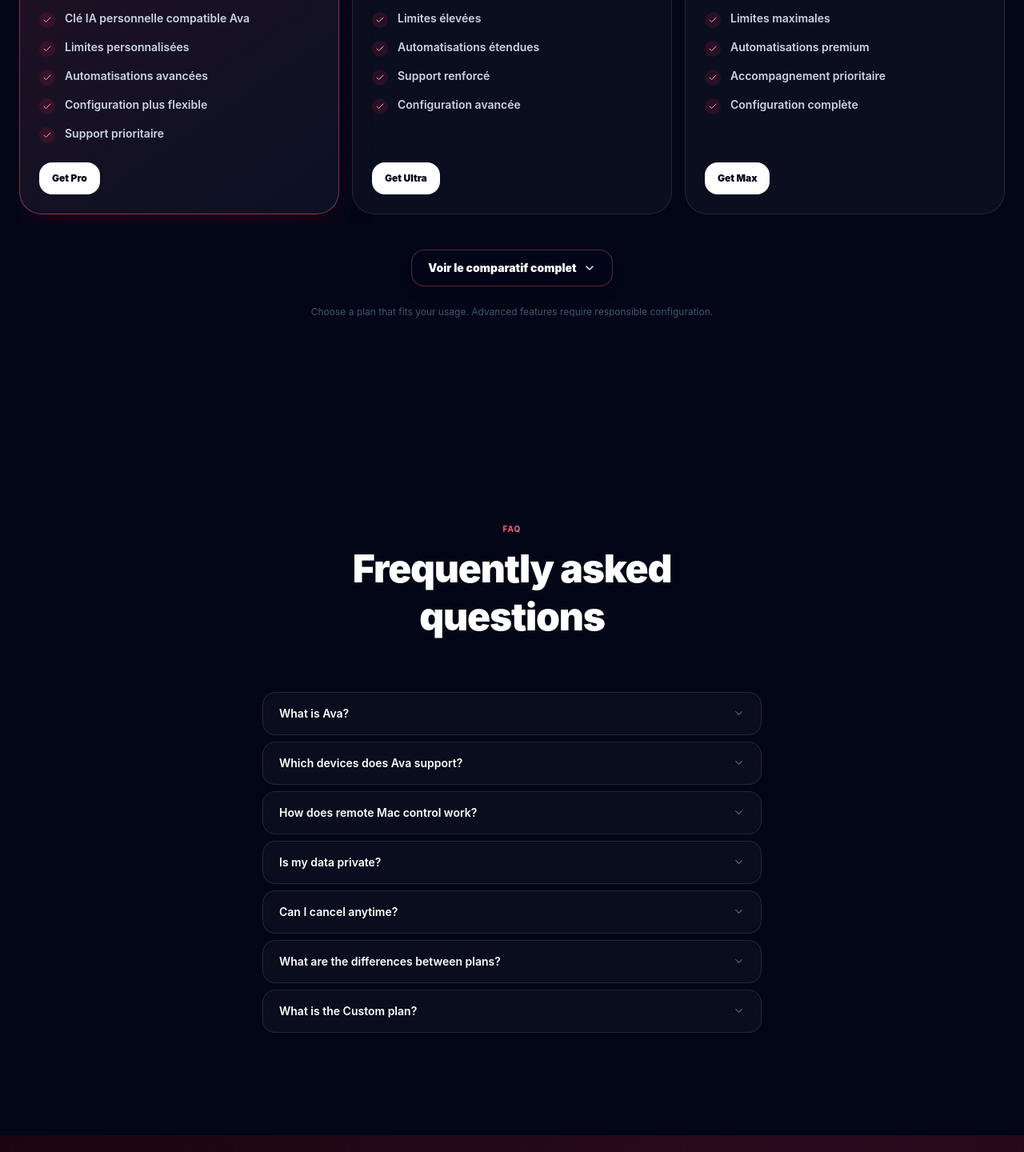
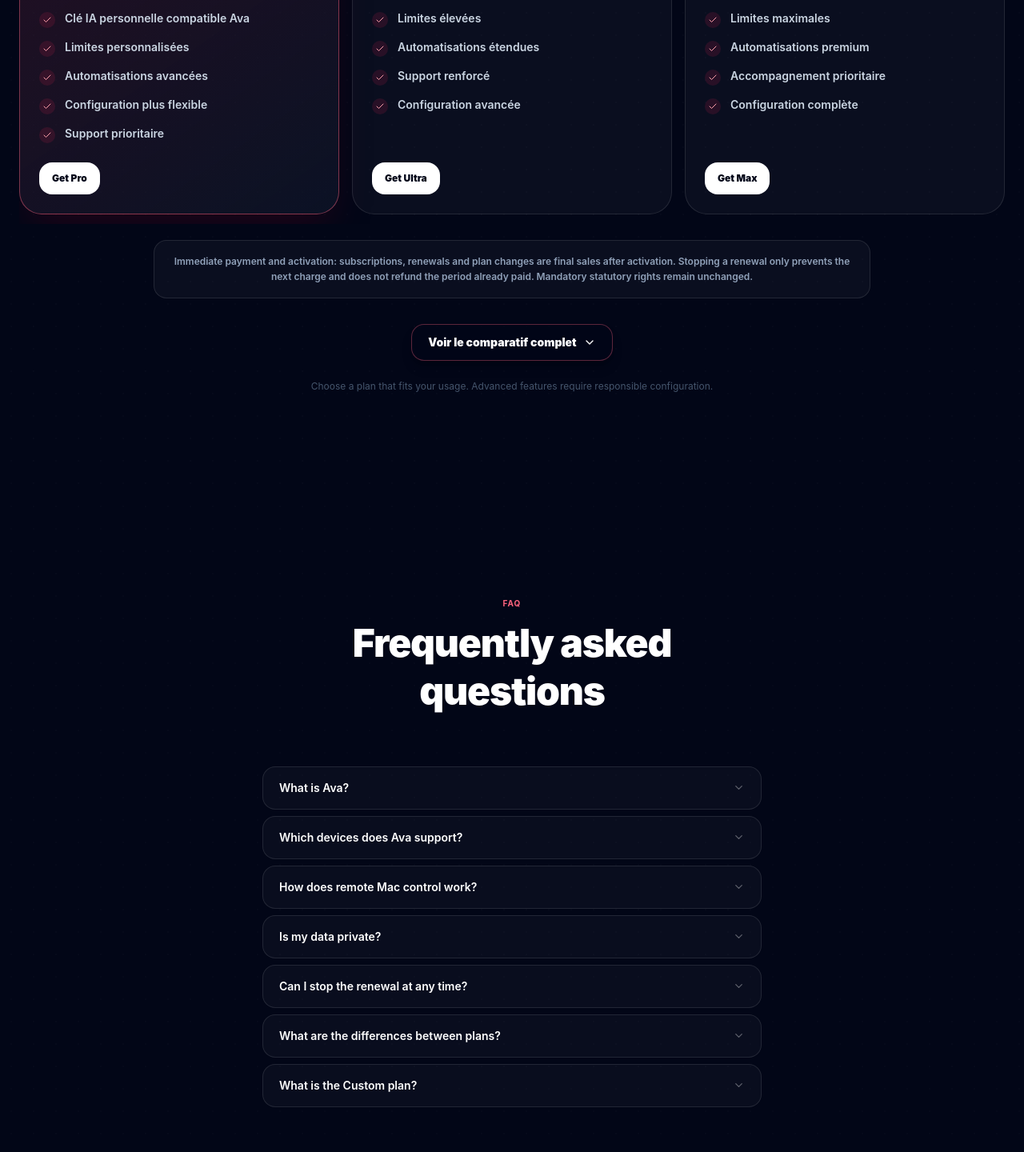
Before and after one commit to stayelles/ava-web, a Next.js app: page / in a window 1280 px wide. Shown: the part 5428-6868 px from the top of the page at 80% size. Built offline with nearby package versions, Linux system fonts and the light colour scheme.

Commit message:
fix: show final-sale terms on pricing

```diff
--- a/app/page.tsx
+++ b/app/page.tsx
@@ -964,6 +964,18 @@
           </div>
         </FadeUp>
 
+        <FadeUp delay={0.16}>
+          <p className="mx-auto mt-5 max-w-4xl rounded-2xl border border-white/10 bg-white/[0.035] px-5 py-4 text-center text-xs font-semibold leading-relaxed text-slate-400">
+            {tl({
+              fr: 'Paiement et activation immédiate : les abonnements, renouvellements et changements de formule sont des ventes finales après activation. Arrêter un renouvellement empêche uniquement le prochain prélèvement et ne rembourse pas la période déjà payée. Les droits impératifs applicables restent inchangés.',
+              en: 'Immediate payment and activation: subscriptions, renewals and plan changes are final sales after activation. Stopping a renewal only prevents the next charge and does not refund the period already paid. Mandatory statutory rights remain unchanged.',
+              de: 'Sofortige Zahlung und Aktivierung: Abonnements, Verlängerungen und Planwechsel sind nach der Aktivierung endgültige Verkäufe. Das Stoppen einer Verlängerung verhindert nur die nächste Abbuchung und erstattet den bereits bezahlten Zeitraum nicht. Zwingende gesetzliche Rechte bleiben unberührt.',
+              tr: 'Anında ödeme ve aktivasyon: abonelikler, yenilemeler ve plan değişiklikleri aktivasyondan sonra kesin satıştır. Yenilemeyi durdurmak yalnızca bir sonraki ödemeyi engeller ve ödenmiş dönemi iade etmez. Zorunlu yasal haklar saklıdır.',
+              es: 'Pago y activación inmediatos: las suscripciones, renovaciones y cambios de plan son ventas finales tras la activación. Detener una renovación solo evita el próximo cobro y no reembolsa el período ya pagado. Los derechos legales obligatorios permanecen vigentes.',
+            })}
+          </p>
+        </FadeUp>
+
         <FadeUp delay={0.22}>
           <div className="mt-8 space-y-5">
             <button
--- a/lib/landing-translations.ts
+++ b/lib/landing-translations.ts
@@ -256,13 +256,13 @@
         } as TL,
       },
       {
-        q: { en: 'Can I cancel anytime?', fr: 'Puis-je annuler à tout moment ?', de: 'Kann ich jederzeit kündigen?', tr: 'İstediğim zaman iptal edebilir miyim?', es: '¿Puedo cancelar cuando quiera?' } as TL,
+        q: { en: 'Can I stop the renewal at any time?', fr: 'Puis-je arrêter le renouvellement à tout moment ?', de: 'Kann ich die Verlängerung jederzeit stoppen?', tr: 'Yenilemeyi istediğim zaman durdurabilir miyim?', es: '¿Puedo detener la renovación cuando quiera?' } as TL,
         a: {
-          en: 'Yes. Subscriptions are monthly and can be managed from your Ava account or by contacting support.',
-          fr: 'Oui. Les abonnements sont mensuels et peuvent être gérés depuis votre compte Ava ou via le support.',
-          de: 'Ja. Abonnements sind monatlich und können über Ihr Ava-Konto oder den Support verwaltet werden.',
-          tr: 'Evet. Abonelikler aylıktır ve Ava hesabınızdan ya da destek üzerinden yönetilebilir.',
-          es: 'Sí. Las suscripciones son mensuales y se pueden gestionar desde tu cuenta Ava o contactando con soporte.',
+          en: 'Yes. You can stop a future renewal from your Ava account or through support. This only prevents the next charge: after activation, the current paid period is a final sale and is not refunded, subject to mandatory statutory rights.',
+          fr: 'Oui. Vous pouvez arrêter un renouvellement futur depuis votre compte Ava ou via le support. Cela empêche uniquement le prochain prélèvement : après activation, la période déjà payée est une vente finale et n’est pas remboursée, sous réserve des droits impératifs applicables.',
+          de: 'Ja. Sie können eine künftige Verlängerung über Ihr Ava-Konto oder den Support stoppen. Dadurch wird nur die nächste Abbuchung verhindert: Nach der Aktivierung ist der bereits bezahlte Zeitraum ein endgültiger Verkauf und wird nicht erstattet, vorbehaltlich zwingender gesetzlicher Rechte.',
+          tr: 'Evet. Gelecekteki yenilemeyi Ava hesabınızdan veya destek aracılığıyla durdurabilirsiniz. Bu yalnızca bir sonraki ödemeyi engeller: aktivasyondan sonra ödenmiş dönem kesin satıştır ve zorunlu yasal haklar saklı kalmak üzere iade edilmez.',
+          es: 'Sí. Puedes detener una futura renovación desde tu cuenta Ava o mediante soporte. Esto solo evita el próximo cobro: tras la activación, el período ya pagado es una venta final y no se reembolsa, sin perjuicio de los derechos legales obligatorios.',
         } as TL,
       },
       {
--- a/package.json
+++ b/package.json
@@ -1,6 +1,6 @@
 {
   "name": "ava-web",
-  "version": "0.5.60",
+  "version": "0.5.61",
   "private": true,
   "scripts": {
     "dev": "next dev",
```
Also changed, not shown: 2 other files (tests, documents, lock files or other folders).
